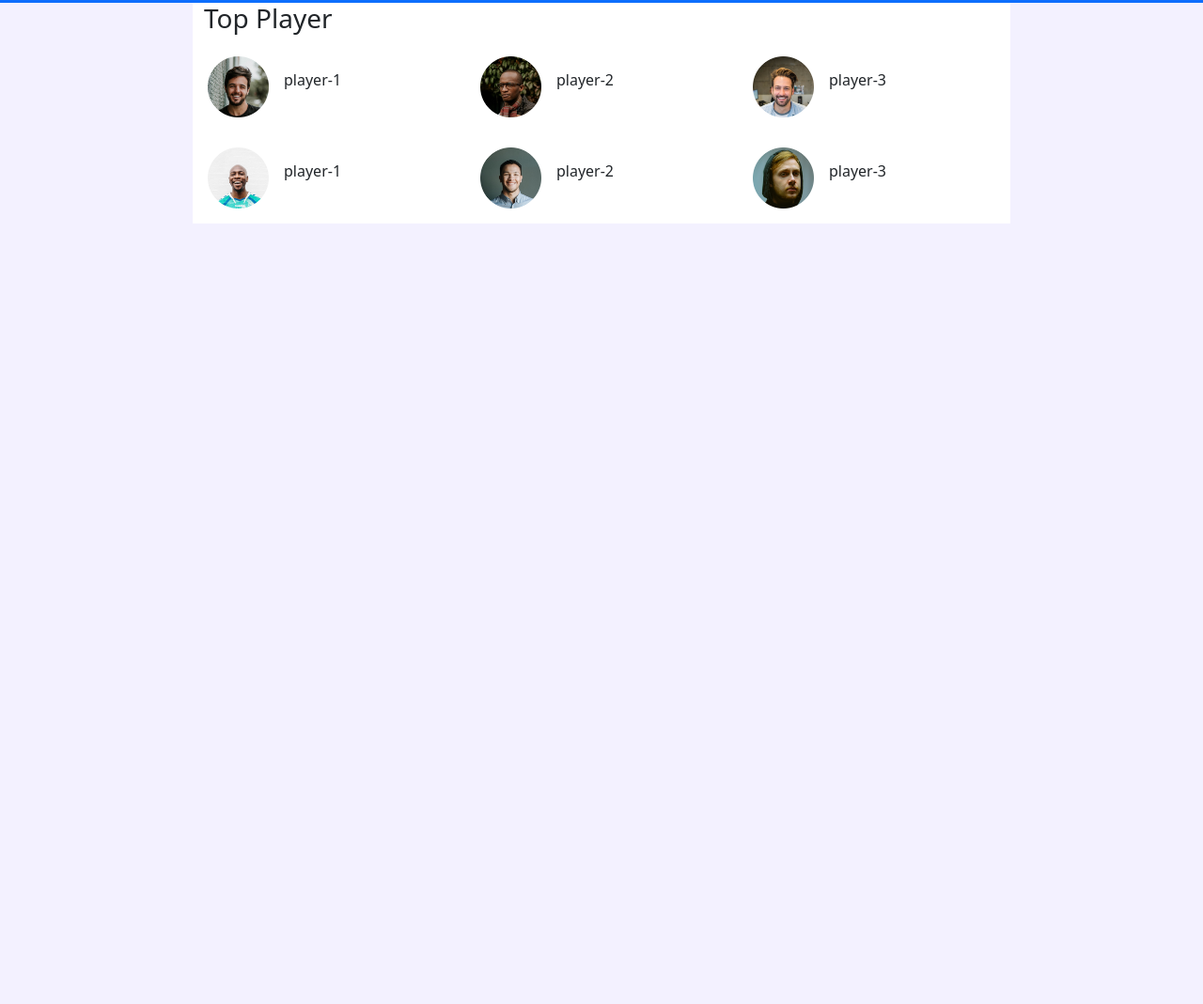
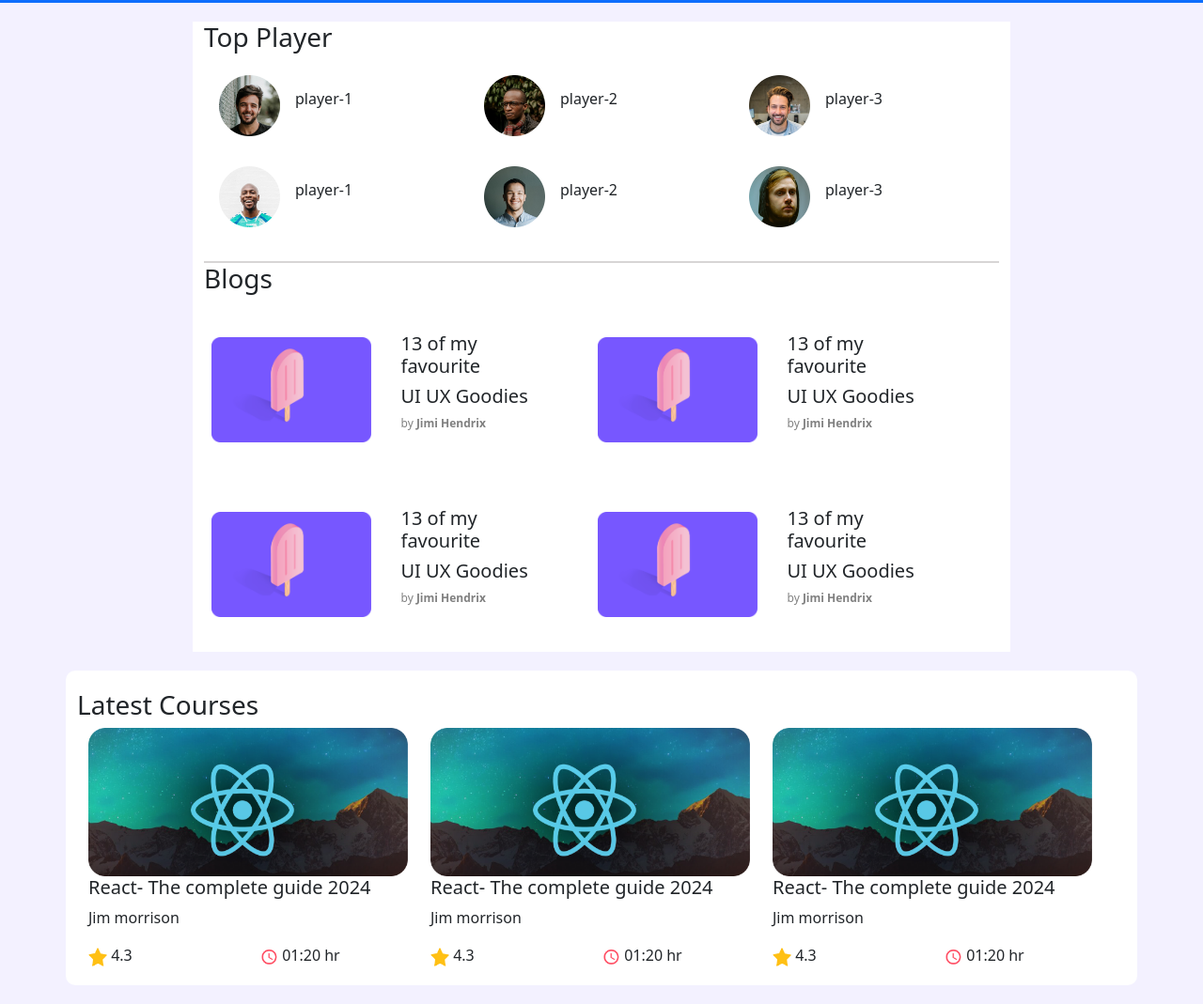
Before and after one commit to razugit/leader-board, a plain HTML site: page index.html in a window 1280 px wide. Shown: the part 73-1142 px from the top of the page at 94% size. Before the commit the page ends 800 px from the top, so only its background shows below. Drawn offline with nearby package versions, Linux system fonts and the light colour scheme.

Commit message:
99% done

```diff
--- a/index.html
+++ b/index.html
@@ -34,9 +34,10 @@
         </div>
       </nav>
     </header>
-    <main class="mx-auto">
+    <main class="mx-auto bg-white">
       <section class="container-fluid top-player">
         <h3>Top Player</h3>
+        <div class="container align-items-center">
           <div class="row">
             <div class="col-md-4 col-sm-6 player p-3 d-flex align-items-center">
               <img src="images/players/player-1.png" alt="">
@@ -63,8 +64,114 @@
               <p class="ps-3">player-3</p>
             </div>
           </div>
+        </div>
+      </section>
+      <div class="container">
+        <section class="border-line">
+          <!-- this is for comment -->
+           <a href=""></a>
+        </section>
+      </div>
+      <section class="blogs mx-auto align-items-center">
+        <div class="container-fluid align-items-center">
+            <h3>Blogs</h3>
+            <div class="row align-items-center">
+              <div class="col-md-6 row p-3 align-items-center">
+                <div class="row-image col-md-6 p-3 align-items-center">
+                  <img src="images/blogs/blog-1.png" alt="">
+                </div>
+                <div class="row-data col-md-6 p-3 align-items-center">
+                  <h3>13 of my favourite</h3><h3>UI UX Goodies</h3>
+                  <p>by <strong>Jimi Hendrix</strong></span></p>
+                </div>
+              </div>
+              <div class="col-md-6 row p-3 align-items-center">
+                <div class="row-image col-md-6 p-3 align-items-center">
+                  <img src="images/blogs/blog-1.png" alt="">
+                </div>
+                <div class="row-data col-md-6 p-3 align-items-center">
+                  <h3>13 of my favourite</h3>
+                  <h3>UI UX Goodies</h3>
+                  <p>by <strong>Jimi Hendrix</strong></span></p>
+                </div>
+              </div>
+              <div class="col-md-6 row p-3 align-items-center">
+                <div class="row-image col-md-6 p-3 align-items-center">
+                  <img src="images/blogs/blog-1.png" alt="">
+                </div>
+                <div class="row-data col-md-6 p-3 align-items-center">
+                  <h3>13 of my favourite</h3>
+                  <h3>UI UX Goodies</h3>
+                  <p>by <strong>Jimi Hendrix</strong></span></p>
+                </div>
+              </div>
+              <div class="col-md-6 row p-3 align-items-center">
+                <div class="row-image col-md-6 p-3 align-items-center">
+                  <img src="images/blogs/blog-1.png" alt="">
+                </div>
+                <div class="row-data col-md-6 p-3 align-items-center">
+                  <h3>13 of my favourite</h3>
+                  <h3>UI UX Goodies</h3>
+                  <p>by <strong>Jimi Hendrix</strong></span></p>
+                </div>
+              </div>
+            </div>
+          </div>
       </section>
     </main>
+    <footer class="align-items-center container">
+      <h3>Latest Courses</h3>
+      <div class="row container align-items-center">
+        <div class="col-md-4">
+          <img src="images/courses/course-1.png" alt="">
+          <h5>React- The complete guide 2024</h5>
+          <p>Jim morrison</p>
+          <div class="row classes">
+            <div class="col-md-6">
+              <img src="images/icons/star.png" alt="">
+              <span>4.3</span>
+            </div>
+            <div class="col-md-6">
+              <img src="images/icons/clock.png" alt="">
+              <span>01:20 hr</span>
+            </div>
+          </div>
+        </div>
+        <div class="col-md-4">
+          <img src="images/courses/course-1.png" alt="">
+          <h5>React- The complete guide 2024</h5>
+          <p>Jim morrison</p>
+          <div class="row classes">
+            <div class="col-md-6">
+              <img src="images/icons/star.png" alt="">
+              <span>4.3</span>
+            </div>
+            <div class="col-md-6">
+              <img src="images/icons/clock.png" alt="">
+              <span>01:20 hr</span>
+            </div>
+          </div>
+        </div>
+        <div class="col-md-4">
+          <img src="images/courses/course-1.png" alt="">
+          <h5>React- The complete guide 2024</h5>
+          <p>Jim morrison</p>
+          <div class="row classes">
+            <div class="col-md-6">
+              <img src="images/icons/star.png" alt="">
+              <span>4.3</span>
+            </div>
+            <div class="col-md-6">
+              <img src="images/icons/clock.png" alt="">
+              <span>01:20 hr</span>
+            </div>
+          </div>
+        </div>
+      </div>
+    </footer>
+
+
+
 
 
     <script src="https://cdn.jsdelivr.net/npm/bootstrap@5.3.3/dist/js/bootstrap.bundle.min.js" integrity="sha384-YvpcrYf0tY3lHB60NNkmXc5s9fDVZLESaAA55NDzOxhy9GkcIdslK1eN7N6jIeHz" crossorigin="anonymous"></script>
--- a/styles/style.css
+++ b/styles/style.css
@@ -2,9 +2,19 @@
     width: 40px;
 }
 main{
+    background-color: white;
+    margin-top: 20px;
+}
+.border-line{
+    border-bottom: 2px solid rgb(215, 213, 213);
+    background-color: white;
+    padding: 10px;
+}
+main, .blogs{
     max-width: 870px;
+
 }
-.top-player{
+.top-player, .blogs{
     background-color: white;
 }
 body{
@@ -13,3 +23,30 @@ body{
 .player img{
     width: 65px;
 }
+.row-image img{
+    width: 100%;
+}
+.row-data h3{
+    font-size: 20px;
+
+}
+.row-data p{
+    font-size: 12px;
+    color: gray;
+}
+footer img{
+    width: 100%;
+}
+.classes img{
+    width: 20px;
+    height: 20px;
+}
+footer{
+    width: 800px;
+    background-color: white;
+    margin-top: 20px;
+    margin-bottom: 20px;
+    padding-top: 20px;
+    border-radius: 10px;
+    padding-bottom: 20px;
+}
```
Lines whose indentation alone changed are shown as unchanged.
